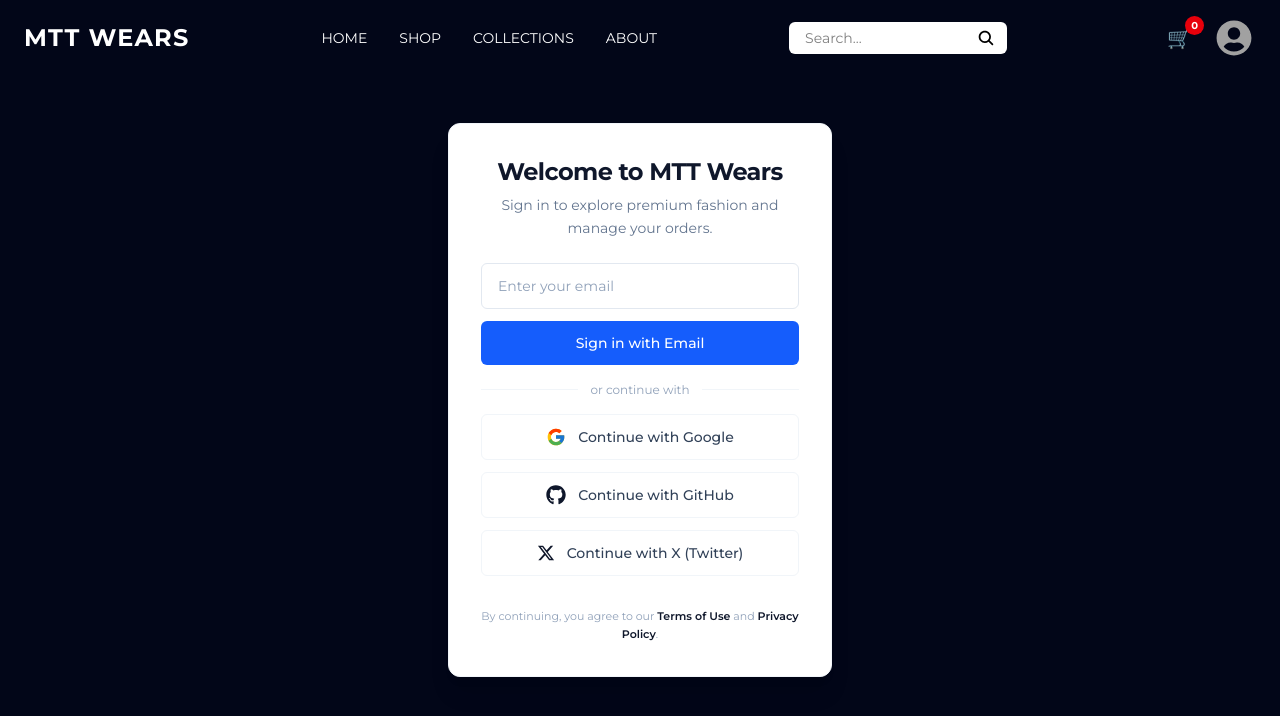
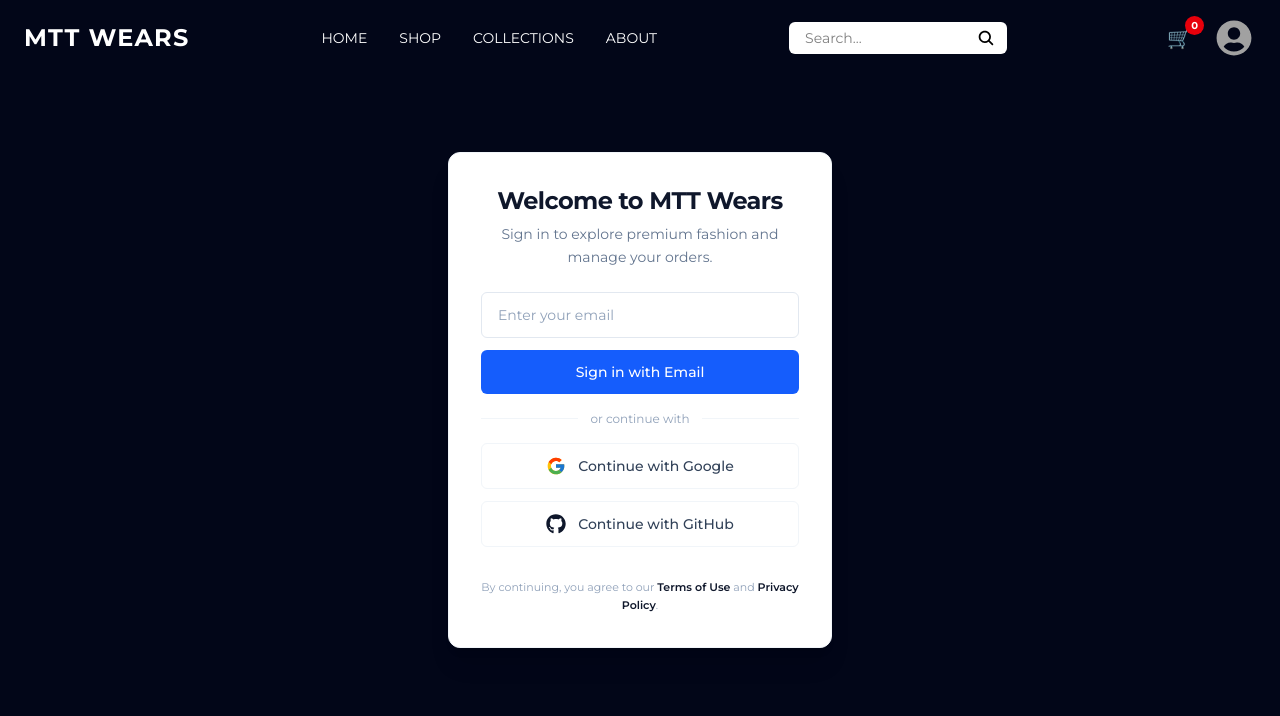
Before and after one commit to olawalealicetolulope/mtt-wears, a Next.js app: page /auth/signin in a window 1280 px wide. Shown: the top 716 px of the page. Built offline with nearby package versions, Linux system fonts and the light colour scheme; no server answers; the database is empty.

Commit message:
Fix Firebase initialization settings and NextAuth URL configuration

```diff
--- a/app/auth/signin/page.jsx
+++ b/app/auth/signin/page.jsx
@@ -1,7 +1,7 @@
 import React from "react";
 import Link from "next/link";
 import { FcGoogle } from "react-icons/fc";
-import { FaGithub, FaXTwitter } from "react-icons/fa6";
+import { FaGithub } from "react-icons/fa6";
 import { auth, signIn } from "@/auth";
 import { redirect } from "next/navigation";
 import { adminEmails } from "@/lib/authorizeAdmin";
@@ -19,20 +19,20 @@
     }
   }
 
-  // Define input classes to match image_3.png
+  // Define input classes
   const inputClasses =
     "w-full px-4 py-3 rounded-md border border-slate-200 text-slate-900 placeholder-slate-400 focus:outline-none focus:ring-1 focus:ring-blue-500 focus:border-blue-500 text-sm";
 
-  // Define social button classes to match image_3.png
+  // Define social button classes
   const socialButtonClasses =
     "w-full flex items-center justify-center gap-3 border border-slate-100 rounded-md py-3 px-4 bg-white hover:bg-slate-50 transition font-medium text-slate-700 text-sm";
 
   return (
     <main className="min-h-screen w-full bg-slate-950 flex items-center justify-center p-4">
-      {/* Centered Sign-In Card (image_3.png) */}
+      {/* Centered Sign-In Card */}
       <section className="w-full max-w-sm bg-white rounded-xl shadow-xl p-8 border border-slate-100 flex flex-col items-center">
 
-        {/* Updated Heading & Copy */}
+        {/* Heading & Copy */}
         <div className="text-center mb-6">
           <h1 className="text-2xl font-bold text-slate-900 tracking-tight">
             Welcome to MTT Wears
@@ -46,8 +46,10 @@
         <form
           action={async (formData) => {
             "use server";
-            // Important: v5 uses Nodemailer provider, update accordingly if different
-            await signIn("nodemailer", { email: formData.get("email") });
+            await signIn("nodemailer", {
+              email: formData.get("email"),
+              redirectTo: "/"
+            });
           }}
           className="space-y-3 w-full"
         >
@@ -73,7 +75,7 @@
           </button>
         </form>
 
-        {/* Updated Divider */}
+        {/* Divider */}
         <div className="relative my-6 flex items-center justify-center w-full">
           <div className="border-t border-slate-100 w-full" />
           <span className="bg-white px-3 text-xs font-normal text-slate-400 absolute">
@@ -81,14 +83,15 @@
           </span>
         </div>
 
-        {/* Social Auth Buttons (image_3.png styled) */}
+        {/* Social Auth Buttons */}
         <div className="space-y-3 w-full">
 
           {/* Google */}
           <form
             action={async () => {
               "use server";
-              await signIn("google");
+              // Explicitly direct back to homepage post-login
+              await signIn("google", { redirectTo: "/" });
             }}
           >
             <button type="submit" className={socialButtonClasses}>
@@ -101,7 +104,7 @@
           <form
             action={async () => {
               "use server";
-              await signIn("github");
+              await signIn("github", { redirectTo: "/" });
             }}
           >
             <button type="submit" className={socialButtonClasses}>
@@ -110,22 +113,9 @@
             </button>
           </form>
 
-          {/* Twitter / X */}
-          <form
-            action={async () => {
-              "use server";
-              await signIn("twitter");
-            }}
-          >
-            <button type="submit" className={socialButtonClasses}>
-              <FaXTwitter className="text-lg text-slate-900" />
-              <span>Continue with X (Twitter)</span>
-            </button>
-          </form>
-
         </div>
 
-        {/* Refined Footer Legal Terms */}
+        {/* Footer Legal Terms */}
         <p className="text-center text-[11px] leading-relaxed text-slate-400 mt-8 w-full">
           By continuing, you agree to our{" "}
           <Link href="/terms" className="text-slate-900 font-semibold hover:underline">
--- a/auth.js
+++ b/auth.js
@@ -4,12 +4,11 @@
 import GitHub from "next-auth/providers/github"
 import Nodemailer from "next-auth/providers/nodemailer"
 import { FirestoreAdapter } from "@auth/firebase-adapter"
-import { initializeApp, cert, getApps } from "firebase-admin/app"
+import { initializeApp, getApps, getApp, cert } from "firebase-admin/app"
 import { getFirestore } from "firebase-admin/firestore"
 
-// Initialize Firebase Admin
-const app =
-  getApps().length === 0
+// Optimized Firebase Admin singleton initialization for Serverless/Vercel
+const app = !getApps().length
   ? initializeApp({
       credential: cert({
         projectId: process.env.AUTH_FIREBASE_PROJECT_ID,
@@ -17,13 +16,12 @@
         privateKey: process.env.AUTH_FIREBASE_PRIVATE_KEY?.replace(/\\n/g, "\n"),
       }),
     })
-    : getApps()[0]
+  : getApp()
 
 const firestore = getFirestore(app)
 
-// Export v5 methods
 export const { handlers, auth, signIn, signOut } = NextAuth({
-  debug: true,
+  debug: process.env.NODE_ENV === "development",
   adapter: FirestoreAdapter(firestore),
   providers: [
     Google({
```
Lines whose indentation alone changed are shown as unchanged.
